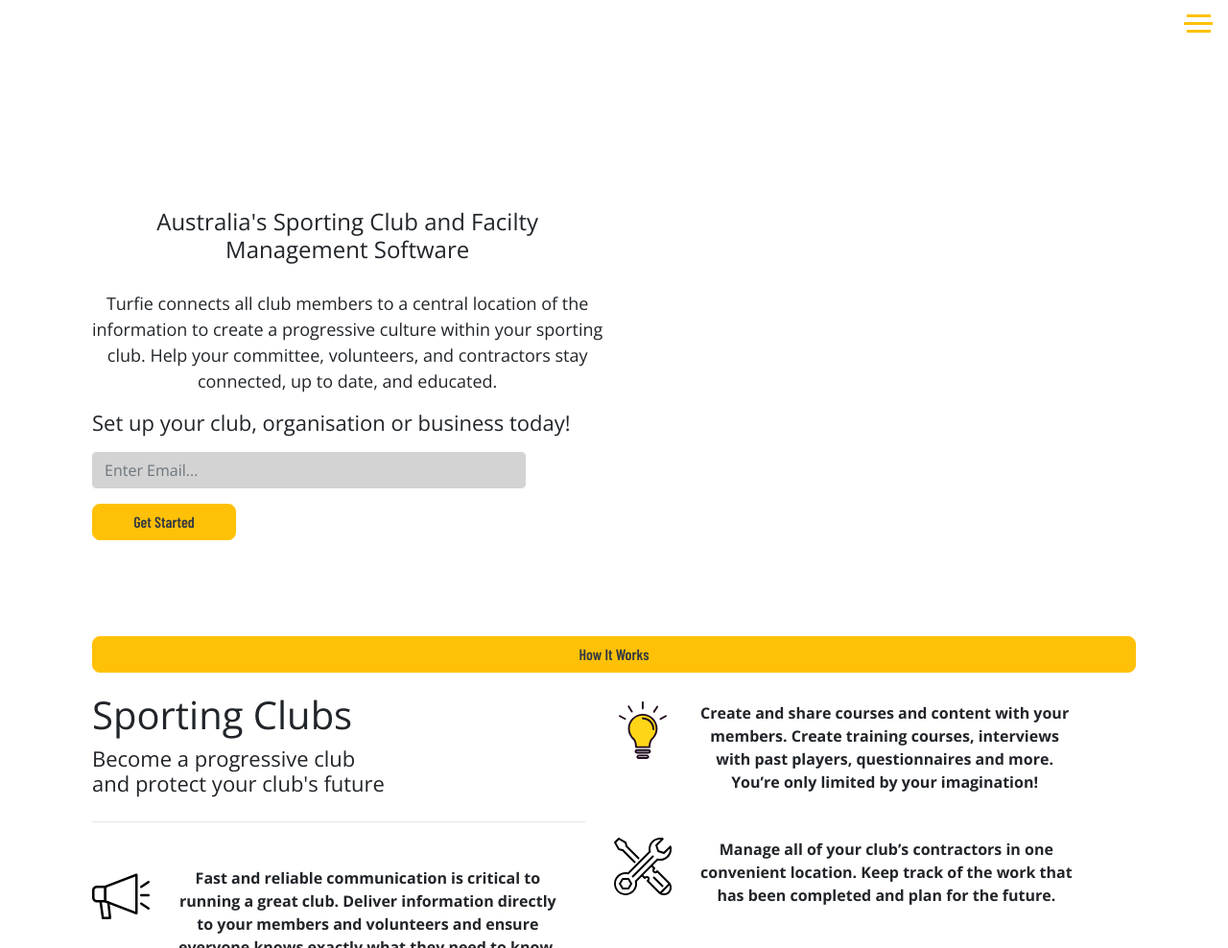
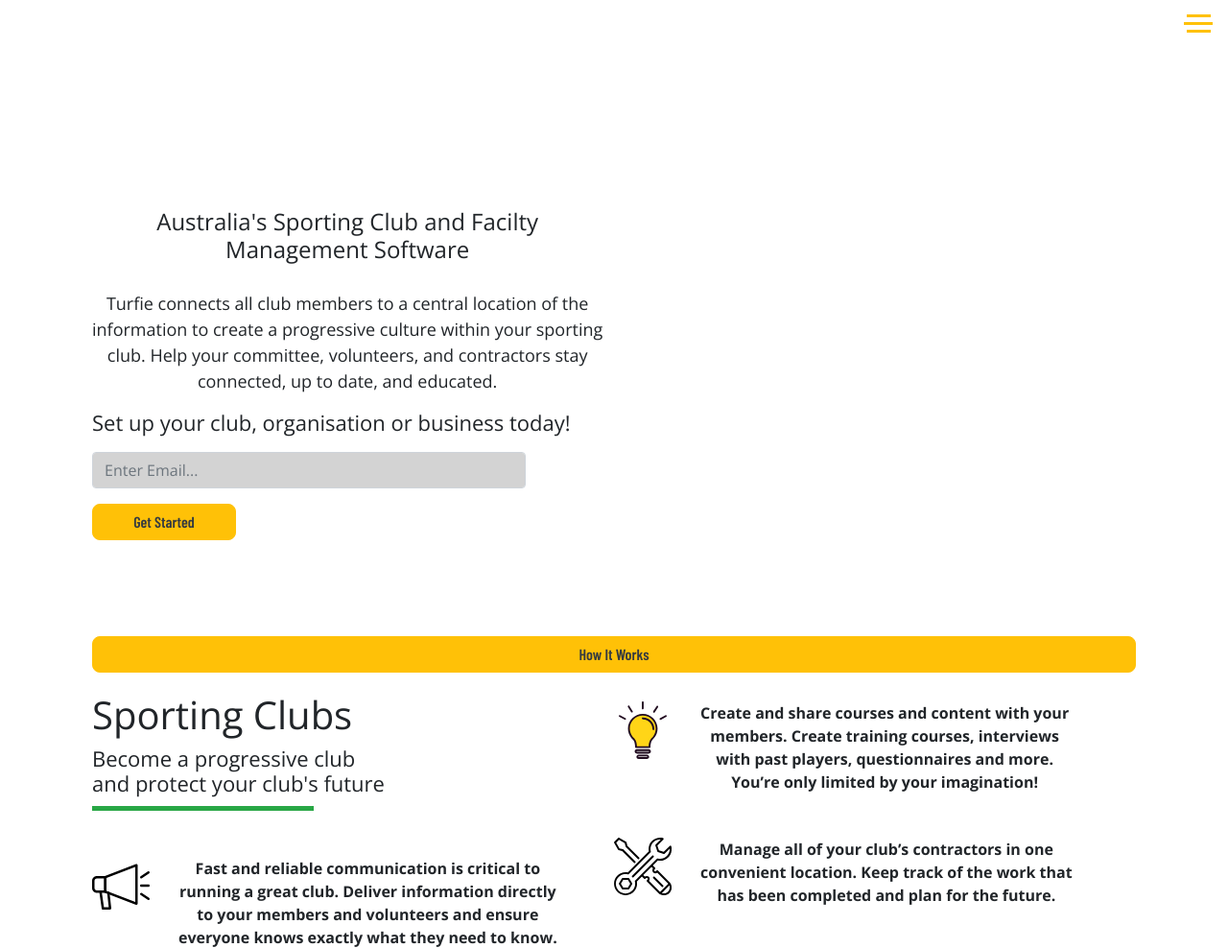
Before and after one commit to Greeniie/Turfie, a plain HTML site: page index.html in a window 1280 px wide. Shown: the top 988 px of the page at 96% size. Drawn offline with nearby package versions, Linux system fonts and the light colour scheme; a web font is replaced by a local one.

Commit message:
Update index.html

```diff
--- a/index.html
+++ b/index.html
@@ -44,7 +44,7 @@
                             placeholder="Enter Email...">
                     </div>
                 </form>
-                <button class="btn btn-warning text-dark">Get Started</button>
+                <button class="btn btn-warning text-dark" id="get-started">Get Started</button>
             </div>
 
             <div>
@@ -60,8 +60,7 @@
         <div class="row">
             <div class="col-md-6">
                 <h1 class="text2">Sporting Clubs</h1>
-                <h6 class="text2">Become a progressive club <br> and protect your club's future</h6>
-                <hr>
+                <h6 class="text2" id="text2">Become a progressive club <br> and protect your club's future</h6>
 
                 <div class="fast d-flex">
                     <img src="images/3.svg" alt="speaker">
```
